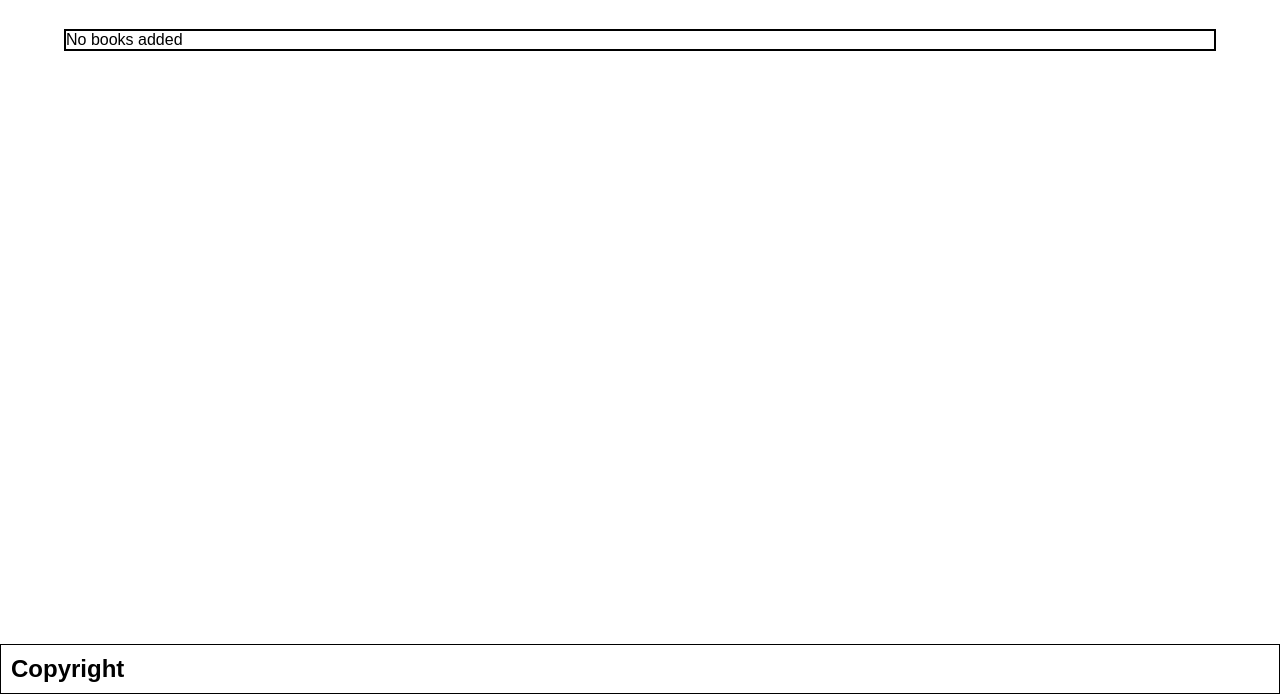
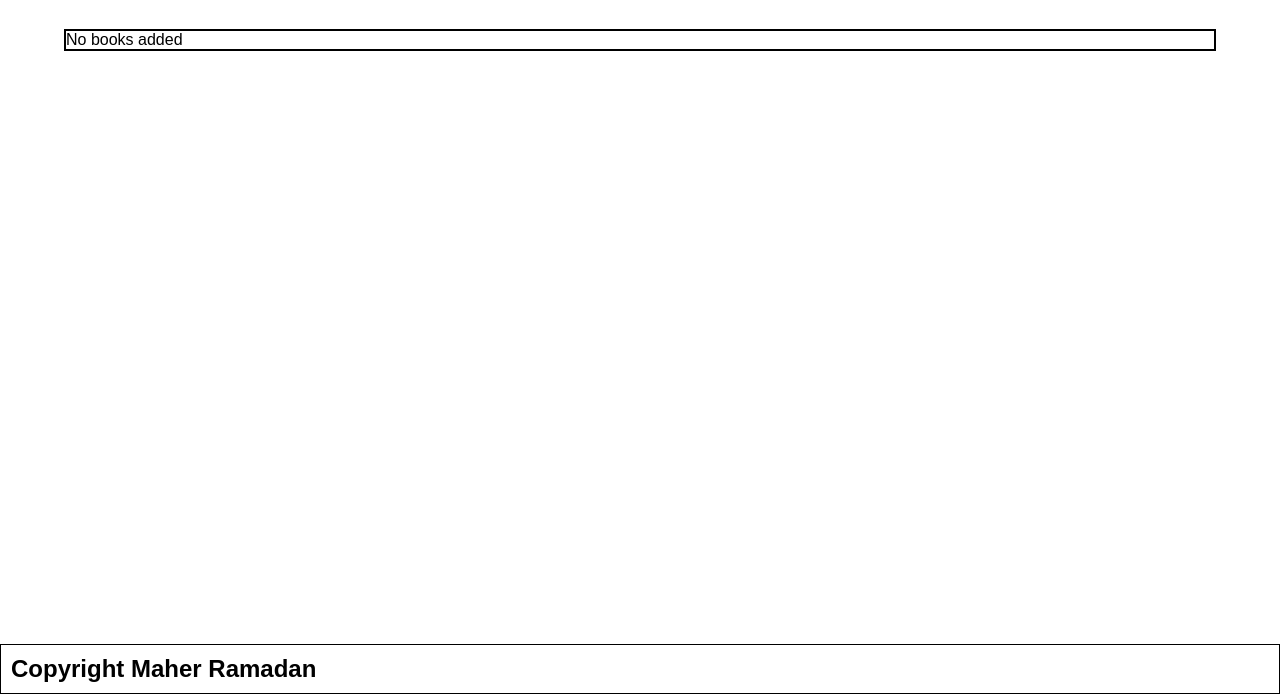
Before and after one commit to maherramadan78/Awsome-books, a website: page index.html in a window 1280 px wide. Shown: the part 106-800 px from the top of the page. Drawn offline with Linux system fonts and the light colour scheme; a web font is replaced by a local one.

Commit message:
UPDATE HTML

```diff
--- a/index.html
+++ b/index.html
@@ -53,7 +53,7 @@
         </ul>
       </section>
       <footer class="footer">
-        <h2>Copyright</h2>
+        <h2>Copyright Maher Ramadan</h2>
       </footer>
   </body>
 </html>
```
